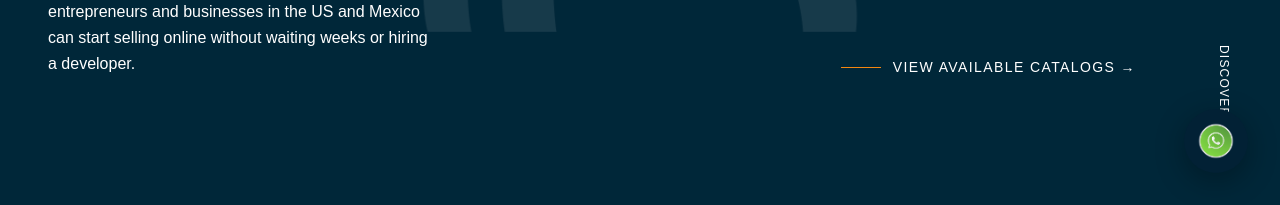
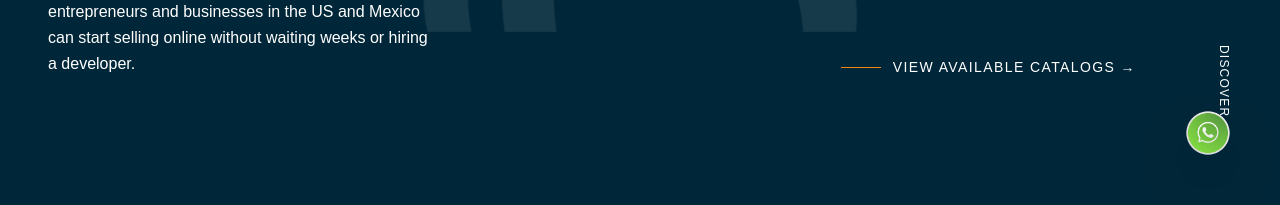
Before and after one commit to 482400494/mambawave, a React (Vite) app: page / in a window 1280 px wide. Shown: the part 595-800 px from the top of the page. Built offline with nearby package versions, Linux system fonts and the light colour scheme.

Commit message:
Update WhatsApp button: enlarge icon, remove blue background from resting state, and adjust hover text layout

```diff
--- a/src/app/App.tsx
+++ b/src/app/App.tsx
@@ -599,18 +599,16 @@ export default function App() {
           href="https://wa.me/524922188690?text=Hola%2C%20me%20gustar%C3%ADa%20obtener%20m%C3%A1s%20informaci%C3%B3n."
           target="_blank"
           rel="noopener noreferrer"
-          className="fixed bottom-8 right-8 z-50 group flex justify-end"
+          className="fixed bottom-8 right-8 z-50 group flex items-center justify-end"
           aria-label="WhatsApp"
         >
-          <div className="flex items-center bg-[#022135] rounded-full p-1 shadow-[0_8px_30px_rgb(0,0,0,0.3)] transition-all duration-500 ease-in-out">
-            <div className="overflow-hidden transition-all duration-500 ease-in-out max-w-0 group-hover:max-w-[140px] opacity-0 group-hover:opacity-100">
-              <p className="text-white text-[14px] font-bold leading-[1.1] whitespace-nowrap pl-5 pr-4 py-1">
-                Cotiza por<br />WhatsApp
-              </p>
-            </div>
-            <div className="w-[56px] h-[56px] rounded-full flex items-center justify-center flex-shrink-0 group-hover:-rotate-[360deg] transition-transform duration-700 ease-out">
-              <img src={whatsappIcon} alt="WhatsApp" className="w-full h-full object-contain" />
-            </div>
+          <div className="overflow-hidden transition-all duration-500 ease-in-out max-w-0 group-hover:max-w-[150px] opacity-0 group-hover:opacity-100 bg-[#022135] rounded-l-full -mr-6 pr-6 py-2.5 shadow-lg">
+            <p className="text-white text-[14px] font-bold leading-[1.1] whitespace-nowrap pl-6 pr-2">
+              Cotiza por<br />WhatsApp
+            </p>
+          </div>
+          <div className="w-[80px] h-[80px] relative z-10 flex items-center justify-center flex-shrink-0 group-hover:-rotate-[360deg] transition-transform duration-700 ease-out drop-shadow-2xl">
+            <img src={whatsappIcon} alt="WhatsApp" className="w-[90%] h-[90%] object-contain" />
           </div>
         </a>
 
```
